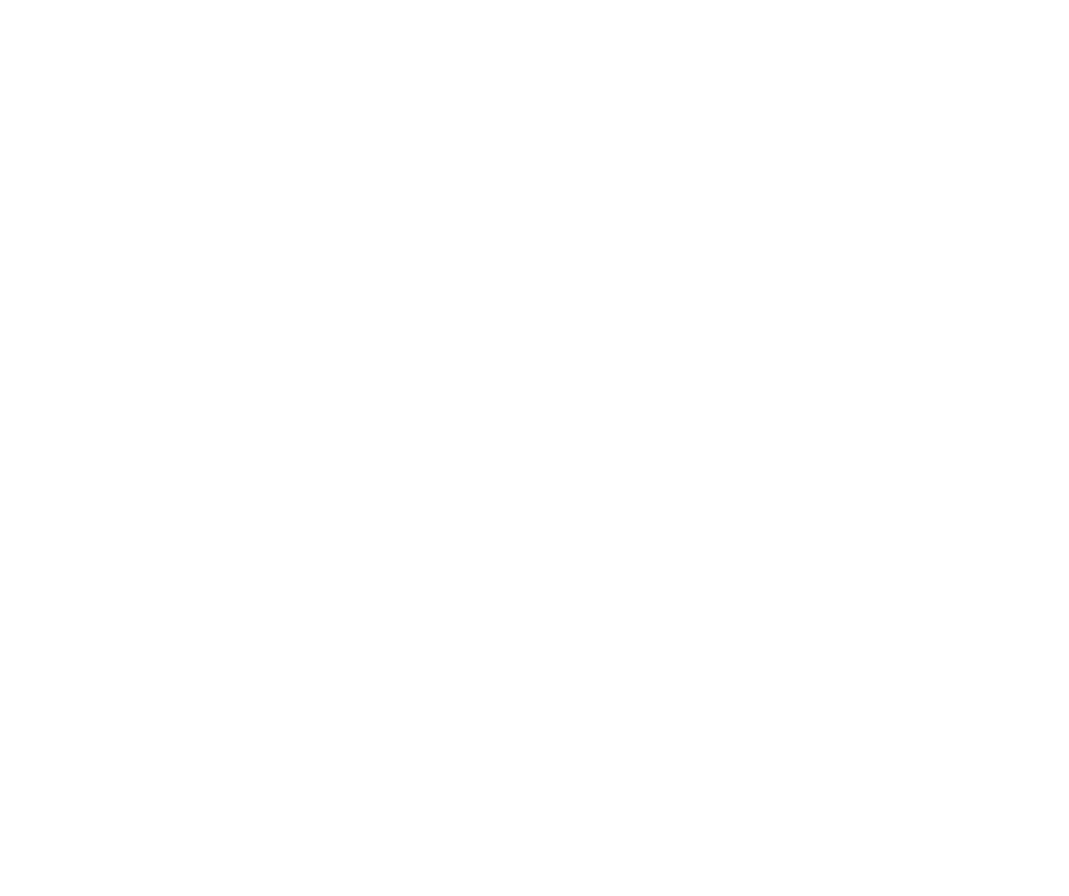
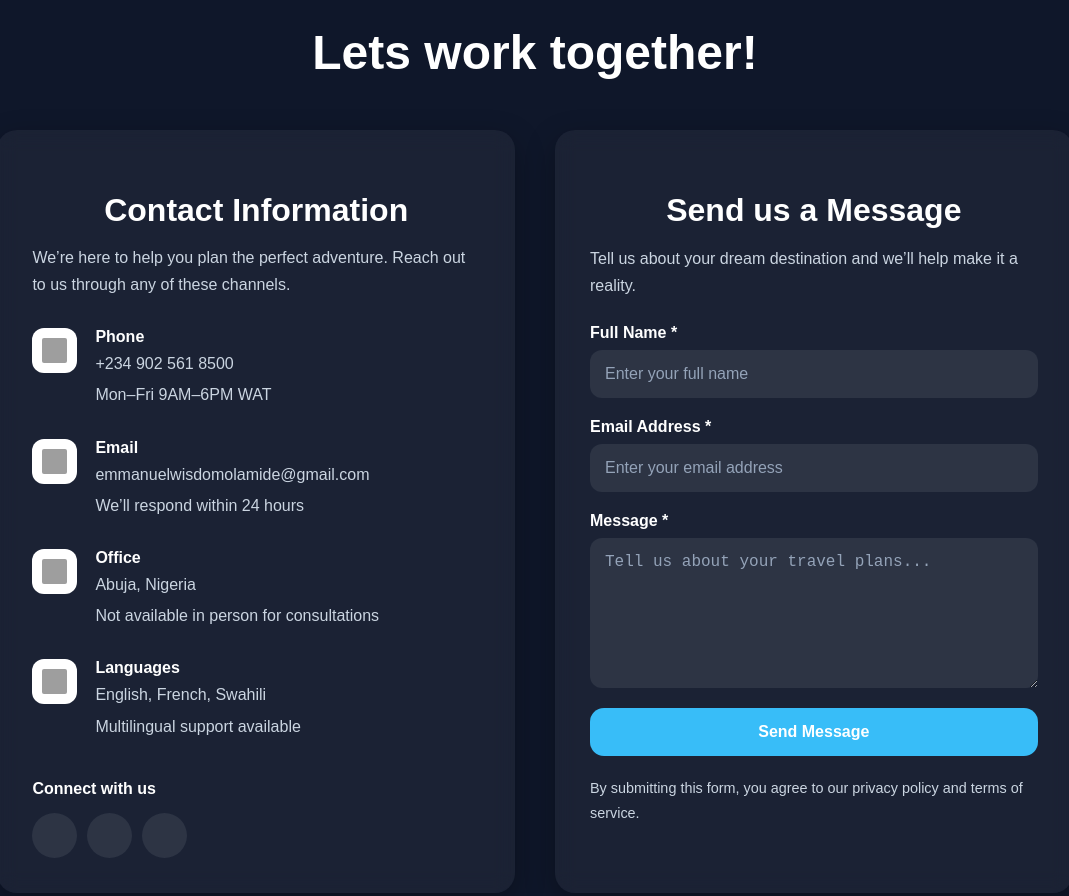
Before and after one commit to Lam-lamshi/Personal-Portfolio, a React (Vite) app in the folder portfolio/: page / in a window 1280 px wide. Shown: the part 3120-4016 px from the top of the page, without its empty margins (105-1174 px from the left). Before the commit the page ends 3026 px from the top, so only its background shows below. Built offline with nearby package versions, Linux system fonts and the light colour scheme; grey boxes are pictures that could not be loaded.

Commit message:
deploying changes

```diff
--- a/portfolio/package.json
+++ b/portfolio/package.json
@@ -1,11 +1,14 @@
 {
   "name": "portfolio",
+  "homepage": "https://lam-lamshi.github.io/Personal-Portfolio",
   "private": true,
   "version": "0.0.0",
   "type": "module",
   "scripts": {
     "dev": "vite",
     "build": "vite build",
+    "predeploy": "npm run build",
+    "deploy": "gh-pages -d dist",
     "lint": "eslint .",
     "format": "prettier --write .",
     "preview": "vite preview"
@@ -22,6 +25,7 @@
     "eslint": "^10.2.1",
     "eslint-plugin-react-hooks": "^7.1.1",
     "eslint-plugin-react-refresh": "^0.5.2",
+    "gh-pages": "^6.3.0",
     "globals": "^17.5.0",
     "prettier": "^3.0.0",
     "vite": "^8.0.10"
--- a/portfolio/src/App.jsx
+++ b/portfolio/src/App.jsx
@@ -2,6 +2,7 @@
 import Hero from './assets/Components/Hero.jsx'
 import Counter from './assets/Components/Counter.jsx'
 import Projects from './assets/Components/Projects.jsx'
+import Colaboration from './assets/Components/Colaboration.jsx'
 function App() {
   return (
     <>
@@ -9,6 +10,7 @@
       <Hero />
       <Counter />
       <Projects />
+      <Colaboration />
     </>
   )
 }
--- /dev/null
+++ b/portfolio/src/assets/Components/Colaboration.css
@@ -0,0 +1,182 @@
+.collab {
+  width: 100%;
+  min-height: 100vh;
+  background: #0f172a;
+  color: white;
+  padding: 80px 8%;
+  font-family: Arial, Helvetica, sans-serif;
+}
+
+.collab h2 {
+  text-align: center;
+  font-size: 3rem;
+  margin-bottom: 50px;
+}
+
+#contact {
+  width: 100%;
+}
+
+.contact-wrapper {
+  display: flex;
+  gap: 40px;
+  justify-content: center;
+  align-items: stretch;
+  flex-wrap: wrap;
+}
+
+.contact-info,
+.contact-form {
+  flex: 1;
+  min-width: 320px;
+  background: rgba(255, 255, 255, 0.05);
+  padding: 35px;
+  border-radius: 20px;
+  backdrop-filter: blur(10px);
+  box-shadow: 0 10px 30px rgba(0,0,0,0.3);
+}
+
+.contact-info h2,
+.contact-form h2 {
+  font-size: 2rem;
+  margin-bottom: 15px;
+}
+
+.contact-info span,
+.contact-form p {
+  color: #cbd5e1;
+  line-height: 1.7;
+}
+
+.info-block {
+  display: flex;
+  gap: 18px;
+  align-items: flex-start;
+  margin-top: 30px;
+}
+
+.info-block img {
+  width: 45px;
+  height: 45px;
+  background: white;
+  padding: 10px;
+  border-radius: 12px;
+}
+
+.info-block div {
+  display: flex;
+  flex-direction: column;
+  gap: 4px;
+}
+
+.info-block strong {
+  color: white;
+  font-size: 1rem;
+}
+
+.footer-social {
+  margin-top: 40px;
+}
+
+.footer-social p {
+  margin-bottom: 15px;
+  color: white;
+  font-weight: bold;
+}
+
+.footer-social a {
+  display: inline-flex;
+  justify-content: center;
+  align-items: center;
+  width: 45px;
+  height: 45px;
+  margin-right: 10px;
+  border-radius: 50%;
+  background: rgba(255,255,255,0.08);
+  color: white;
+  text-decoration: none;
+  transition: 0.3s ease;
+  font-size: 1.1rem;
+}
+
+.footer-social a:hover {
+  background: #38bdf8;
+  transform: translateY(-5px);
+}
+
+.contact-form form {
+  margin-top: 25px;
+}
+
+.contact-form form div {
+  display: flex;
+  flex-direction: column;
+  margin-bottom: 20px;
+}
+
+.contact-form label {
+  margin-bottom: 8px;
+  font-weight: 600;
+}
+
+.contact-form input,
+.contact-form textarea {
+  width: 100%;
+  padding: 15px;
+  border: none;
+  outline: none;
+  border-radius: 12px;
+  background: rgba(255,255,255,0.08);
+  color: white;
+  font-size: 1rem;
+}
+
+.contact-form textarea {
+  min-height: 150px;
+  resize: vertical;
+}
+
+.contact-form input::placeholder,
+.contact-form textarea::placeholder {
+  color: #94a3b8;
+}
+
+.send-btn {
+  width: 100%;
+  padding: 15px;
+  border: none;
+  border-radius: 14px;
+  background: #38bdf8;
+  color: white;
+  font-size: 1rem;
+  font-weight: bold;
+  cursor: pointer;
+  transition: 0.3s ease;
+}
+
+.send-btn:hover {
+  background: #0ea5e9;
+  transform: translateY(-3px);
+}
+
+.privacy-note {
+  margin-top: 20px;
+  font-size: 0.9rem;
+  color: #94a3b8;
+}
+
+@media (max-width: 900px) {
+
+  .collab h2 {
+    font-size: 2.2rem;
+  }
+
+  .contact-wrapper {
+    flex-direction: column;
+  }
+
+  .contact-info,
+  .contact-form {
+    width: 100%;
+  }
+}
--- /dev/null
+++ b/portfolio/src/assets/Components/Colaboration.jsx
@@ -0,0 +1,170 @@
+import './colaboration.css'
+export default function Collaboration() {
+
+  const submitForm = (event) => {
+    event.preventDefault();
+    alert("Message sent!");
+  };
+
+  return (
+    <div className="collab">
+      <h2>Lets work together!</h2>
+
+      <section id="contact">
+        <div className="contact-wrapper">
+
+          {/* LEFT SIDE */}
+          <div className="contact-info">
+
+            <h2>Contact Information</h2>
+
+            <span>
+              We’re here to help you plan the perfect adventure.
+              Reach out to us through any of these channels.
+            </span>
+
+            <div className="info-block">
+              <img
+                src="https://cdn-icons-png.flaticon.com/512/724/724664.png"
+                alt="Phone Icon"
+              />
+
+              <div>
+                <strong>Phone</strong>
+                <span>+234 902 561 8500</span>
+                <span>Mon–Fri 9AM–6PM WAT</span>
+              </div>
+            </div>
+
+            <div className="info-block">
+              <img
+                src="https://cdn-icons-png.flaticon.com/512/561/561188.png"
+                alt="Email Icon"
+              />
+
+              <div>
+                <strong>Email</strong>
+                <span>emmanuelwisdomolamide@gmail.com</span>
+                <span>We’ll respond within 24 hours</span>
+              </div>
+            </div>
+
+            <div className="info-block">
+              <img
+                src="https://cdn-icons-png.flaticon.com/512/684/684908.png"
+                alt="Office Icon"
+              />
+
+              <div>
+                <strong>Office</strong>
+                <span>Abuja, Nigeria</span>
+                <span>Not available in person for consultations</span>
+              </div>
+            </div>
+
+            <div className="info-block">
+              <img
+                src="https://cdn-icons-png.flaticon.com/512/3771/3771214.png"
+                alt="Language Icon"
+              />
+
+              <div>
+                <strong>Languages</strong>
+                <span>English, French, Swahili</span>
+                <span>Multilingual support available</span>
+              </div>
+            </div>
+
+            <div className="footer-social">
+              <p>Connect with us</p>
+
+              <a
+                href="https://github.com/"
+                target="_blank"
+                rel="noopener noreferrer"
+              >
+                <i className="fab fa-github"></i>
+              </a>
+
+              <a
+                href="https://x.com/"
+                target="_blank"
+                rel="noopener noreferrer"
+              >
+                <i className="fab fa-x-twitter"></i>
+              </a>
+
+              <a href="mailto:info@travelsafe.com">
+                <i className="fas fa-envelope"></i>
+              </a>
+            </div>
+          </div>
+
+          {/* RIGHT SIDE */}
+          <div className="contact-form">
+
+            <h2>Send us a Message</h2>
+
+            <p>
+              Tell us about your dream destination and
+              we’ll help make it a reality.
+            </p>
+
+            <form id="clickable" onSubmit={submitForm}>
+
+              <div>
+                <label htmlFor="name">Full Name *</label>
+
+                <input
+                  type="text"
+                  id="name"
+                  name="name"
+                  placeholder="Enter your full name"
+                  required
+                />
+              </div>
+
+              <div>
+                <label htmlFor="email">Email Address *</label>
+
+                <input
+                  type="email"
+                  id="email"
+                  name="email"
+                  placeholder="Enter your email address"
+                  required
+                />
+              </div>
+
+              <div>
+                <label htmlFor="message">Message *</label>
+
+                <textarea
+                  id="message"
+                  name="message"
+                  placeholder="Tell us about your travel plans..."
+                  required
+                ></textarea>
+              </div>
+
+              <button
+                type="submit"
+                className="send-btn"
+              >
+                <i className="fas fa-paper-plane"></i>
+                {" "}Send Message
+              </button>
+
+            </form>
+
+            <p className="privacy-note">
+              By submitting this form, you agree to our
+              privacy policy and terms of service.
+            </p>
+
+          </div>
+        </div>
+      </section>
+    </div>
+  );
+}
```
Also changed, not shown: 1 other file (tests, documents, lock files or other folders).
